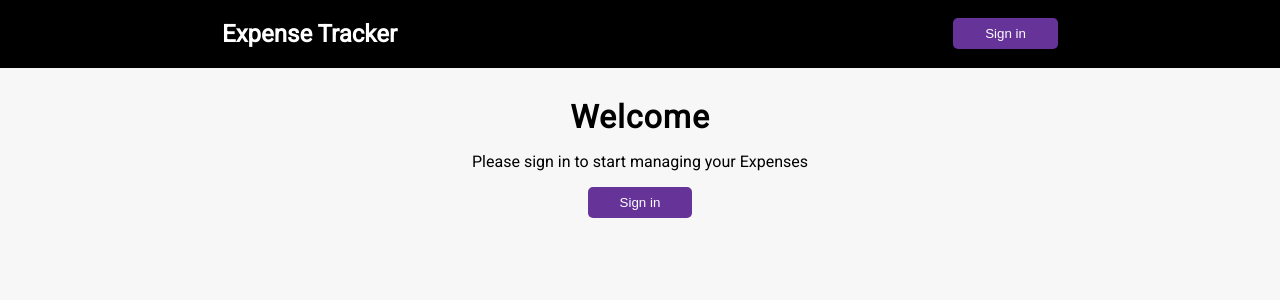
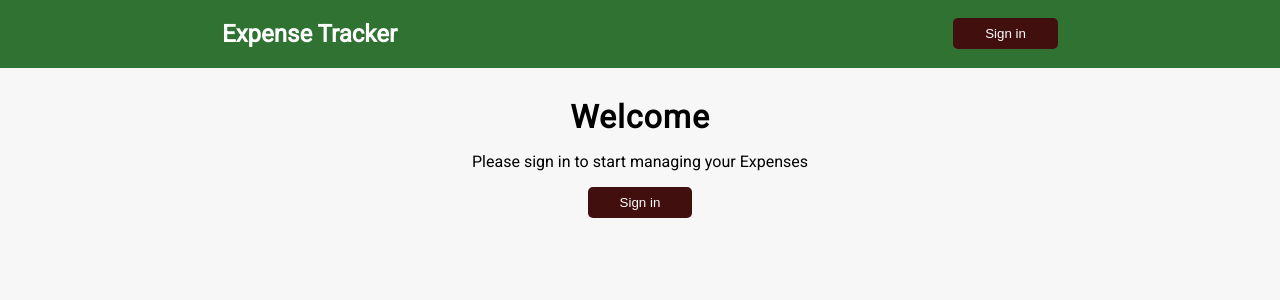
Before and after one commit to saatvik-10/expense-tracker, a Next.js app: page / in a window 1280 px wide. Shown: the top 300 px of the page. Built offline with nearby package versions, Linux system fonts and the light colour scheme; no server answers.

Commit message:
updated css

```diff
--- a/app/globals.css
+++ b/app/globals.css
@@ -23,7 +23,7 @@ body {
 }
 
 .navbar {
-  background: #000;
+  background: #2f7232;
   color: #fff;
 }
 
@@ -35,7 +35,7 @@ body {
 .guest button {
   border: 0;
   border-radius: 5px;
-  background: rebeccapurple;
+  background: rgb(66, 15, 15);
   color: #fff;
   padding: 0.5rem 2rem;
   cursor: pointer;
@@ -110,7 +110,7 @@ h4 {
 }
 
 .money.plus {
-  color: #2ecc71;
+  color: #2f7232;
 }
 
 .money.minus {
@@ -134,7 +134,7 @@ input[type='number'] {
 
 .btn {
   cursor: pointer;
-  background-color: #9c88ff;
+  background-color: rgb(66, 15, 15);
   box-shadow: var(--box-shadow);
   color: #fff;
   border: 0;
@@ -168,7 +168,7 @@ input[type='number'] {
 }
 
 .list li.plus {
-  border-right: 5px solid #2ecc71;
+  border-right: 5px solid #2f7232;
 }
 
 .list li.minus {
```
